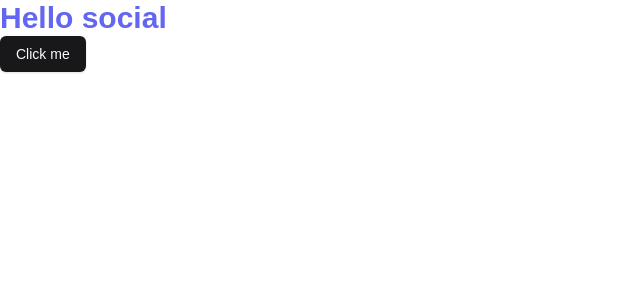
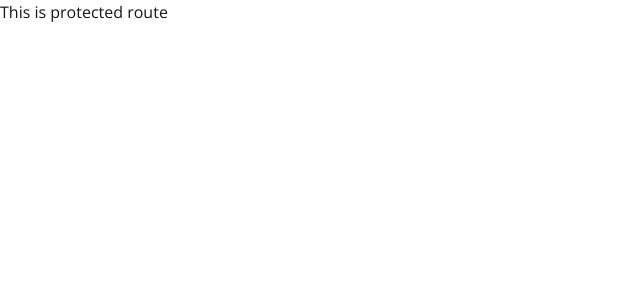
Before and after one commit to PhucLeDio/social-app, a Next.js app: page / in a window 1280 px wide. Shown: the top 300 px of the page, without its empty margins (0-640 px from the left). Built offline with nearby package versions, Linux system fonts and the light colour scheme.

Commit message:
Folders setup

```diff
--- /dev/null
+++ b/app/(auth)/(routes)/login/page.tsx
@@ -0,0 +1,9 @@
+const LoginPage = () => {
+    return (
+        <div>
+            <p>Login page</p>
+        </div>
+    );
+}
+
+export default LoginPage;
--- /dev/null
+++ b/app/(auth)/(routes)/register/page.tsx
@@ -0,0 +1,9 @@
+const RegisterPage = () => {
+    return (
+        <div>
+            <p>Register page</p>
+        </div>
+    );
+}
+
+export default RegisterPage;
--- /dev/null
+++ b/app/(auth)/layout.tsx
@@ -0,0 +1,9 @@
+const AuthLayout = ({ children }: { children: React.ReactNode }) => {
+    return (
+        <div className="bg-red-500 h-full">
+            {children}
+        </div>
+    );
+}
+
+export default AuthLayout;
--- /dev/null
+++ b/app/(main)/(routes)/page.tsx
@@ -0,0 +1,7 @@
+export default function Home() {
+  return (
+    <div className="">
+      This is protected route
+    </div>
+  );
+}
--- a/app/layout.tsx
+++ b/app/layout.tsx
@@ -1,20 +1,12 @@
 import type { Metadata } from "next";
 import localFont from "next/font/local";
 import "./globals.css";
+import { Open_Sans } from "next/font/google";
 
-const geistSans = localFont({
-  src: "./fonts/GeistVF.woff",
-  variable: "--font-geist-sans",
-  weight: "100 900",
-});
-const geistMono = localFont({
-  src: "./fonts/GeistMonoVF.woff",
-  variable: "--font-geist-mono",
-  weight: "100 900",
-});
+const font = Open_Sans({ subsets: ["latin"] });
 
 export const metadata: Metadata = {
-  title: "Create Next App",
+  title: "Social application",
   description: "Generated by create next app",
 };
 
@@ -26,7 +18,7 @@ export default function RootLayout({
   return (
     <html lang="en">
       <body
-        className={`${geistSans.variable} ${geistMono.variable} antialiased`}
+        className={`${font.className} antialiased`}
       >
         {children}
       </body>
--- a/app/page.tsx
+++ /dev/null
@@ -1,15 +0,0 @@
-import { Button } from "@/components/ui/button";
-import { cn } from "@/lib/utils";
-
-export default function Home() {
-  return (
-    <div className="">
-      <p className="text-3xl font-bold text-indigo-500">
-        Hello social
-      </p>
-      <Button>
-        Click me
-      </Button>
-    </div>
-  );
-}
```
